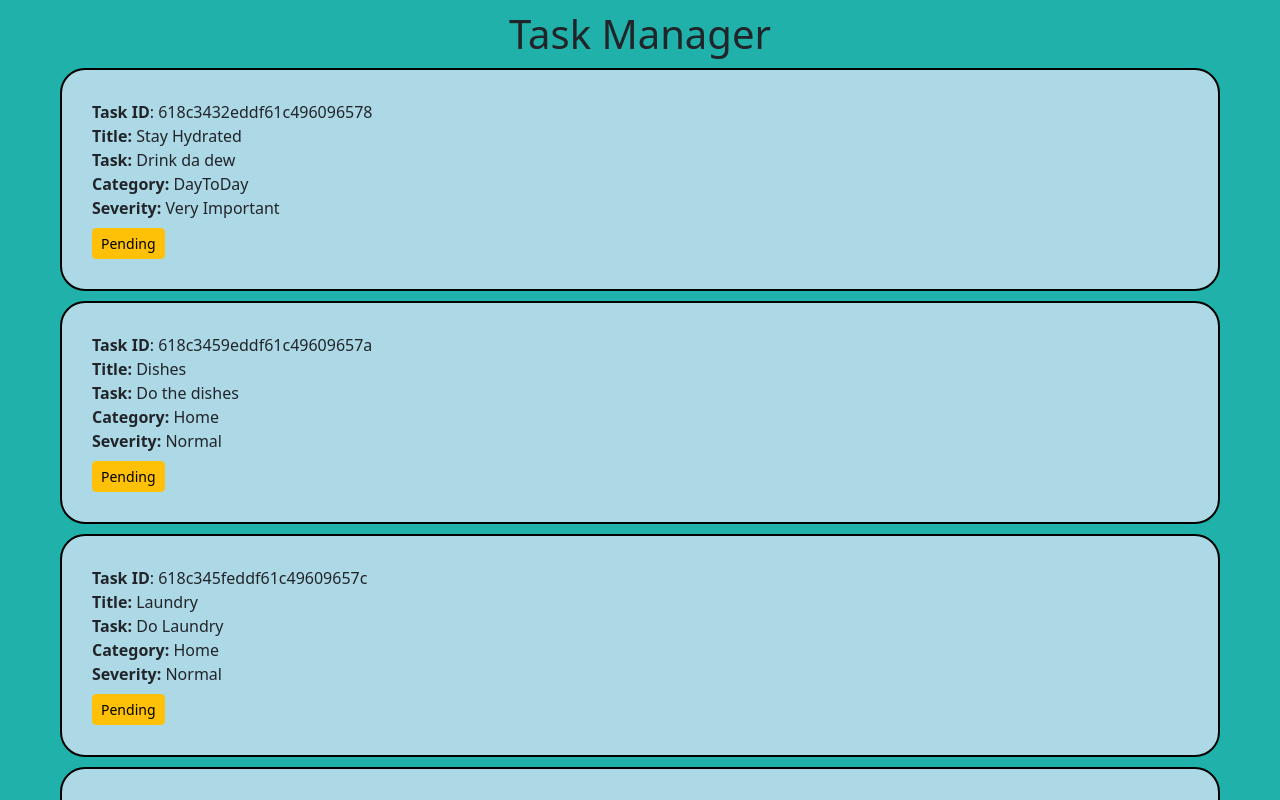
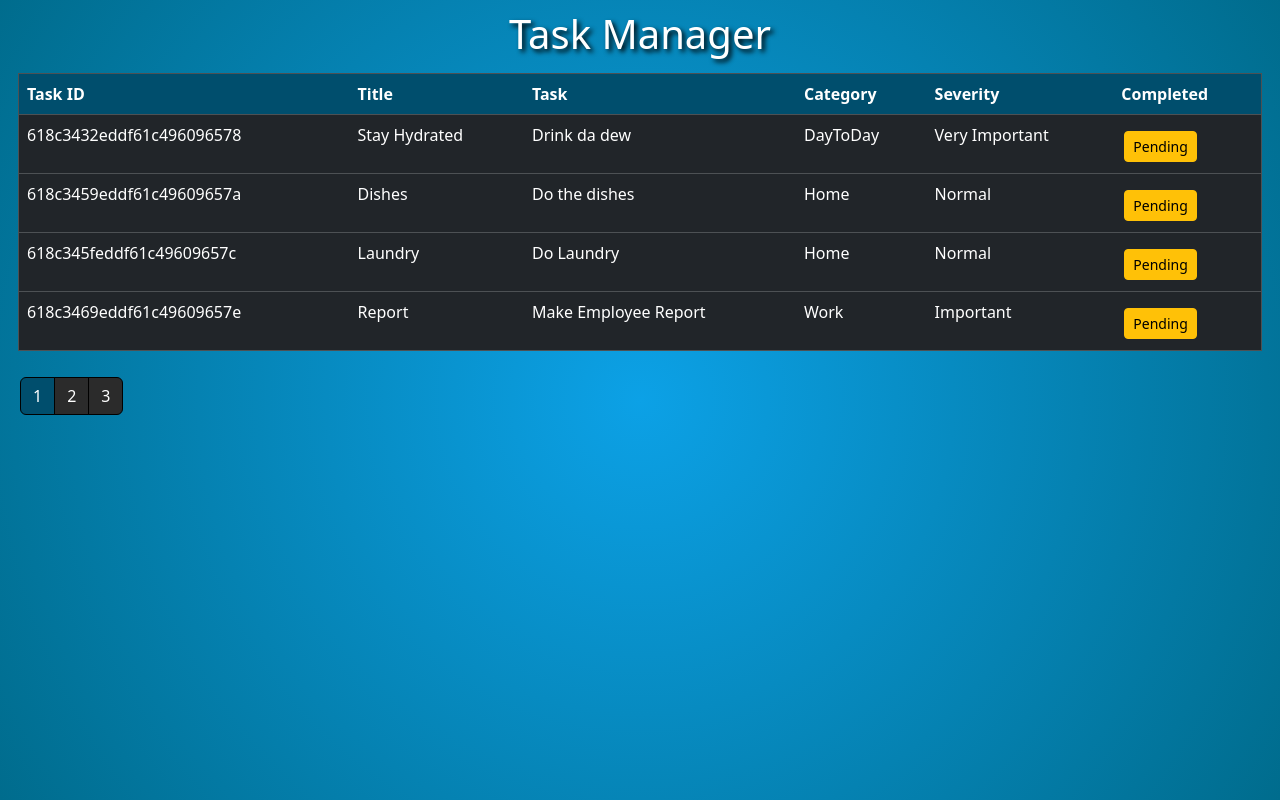
Before and after one commit to CamMikel91/JSP4-React_taskManager, a React (Create React App) app: page / in a window 1280 px wide. Shown: the top 800 px of the page. Built offline with nearby package versions, Linux system fonts and the light colour scheme.

Commit message:
Changed taskList to table format, added pagination and prop checking. JSP4 14-1 completed

```diff
--- a/package.json
+++ b/package.json
@@ -7,6 +7,8 @@
     "@testing-library/react": "^13.4.0",
     "@testing-library/user-event": "^13.5.0",
     "bootstrap": "^5.3.2",
+    "lodash": "^4.17.21",
+    "prop-types": "^15.8.1",
     "react": "^18.2.0",
     "react-dom": "^18.2.0",
     "react-scripts": "5.0.1",
--- a/src/App.css
+++ b/src/App.css
@@ -1,19 +1,12 @@
-.App {
-  background-color: lightseagreen;
+.taskManager {
+  background-color: rgb(0, 121, 143);
+  background-image: radial-gradient(
+    circle at 50%,
+    rgb(12, 161, 230),
+    rgb(0, 108, 141)
+  );
+  color: white;
   padding: 10px;
+  height: 100vh;
+  width: 100vw;
 }
-
-form {
-  background-color: rgb(58, 65, 71);
-  color: white;
-  border: 2px solid black;
-  border-radius: 10px;
-}
-
-li {
-  margin: 10px 50px 10px 50px;
-  padding: 30px;
-  background-color: lightblue;
-  border: 2px solid black;
-  border-radius: 25px;
-}
--- a/src/App.js
+++ b/src/App.js
@@ -1,6 +1,6 @@
 import React, { Component } from "react";
 import { getTasks } from "./fakeTaskService-1";
-import TaskList from "./components/common/taskList";
+import TaskList from "./components/taskList";
 import "./App.css";
 import "bootstrap/dist/css/bootstrap.css";
 
--- a/src/components/common/taskList.jsx
+++ /dev/null
@@ -1,29 +0,0 @@
-import React, { Component } from "react";
-import CompletedBtn from "./completedBtn";
-
-class TaskList extends Component {
-  render() {
-    return (
-      <div className="App">
-        <h1 className="text-center">Task Manager</h1>
-        <ul className="list-unstyled">
-          {this.props.tasks.map((task) => (
-            <li key={task._id}>
-              <strong>Task ID</strong>: {task._id} <br />
-              <strong>Title:</strong> {task.title} <br />
-              <strong>Task:</strong> {task.task} <br />
-              <strong>Category:</strong> {task.category} <br />
-              <strong>Severity:</strong> {task.severity.name} <br />
-              <CompletedBtn
-                completed={task.completed}
-                onClick={() => this.props.onCompleted(task)}
-              />
-            </li>
-          ))}
-        </ul>
-      </div>
-    );
-  }
-}
-
-export default TaskList;
--- /dev/null
+++ b/src/components/css/pagination.css
@@ -0,0 +1,24 @@
+nav {
+  margin: 10px;
+}
+
+.page-link {
+  color: white !important;
+  background-color: rgb(43, 43, 43) !important;
+  border: 1px solid black !important;
+}
+
+.page-link:active {
+  background-color: darkslategray !important;
+  color: white !important;
+}
+
+.page-item.active .page-link {
+  background-color: rgb(0, 78, 109) !important;
+  color: white !important;
+}
+
+.page-link:hover {
+  background-color: rgb(71, 71, 71) !important;
+  color: white !important;
+}
--- /dev/null
+++ b/src/components/css/taskList.css
@@ -0,0 +1,22 @@
+.table {
+  border: 1px solid black;
+}
+
+.btn {
+  margin: 3px;
+}
+
+.btn:hover {
+  background-color: rgb(71, 71, 71) !important;
+  color: white !important;
+}
+
+.table thead tr th {
+  background-color: rgb(0, 78, 109);
+  color: white;
+}
+
+h1 {
+  text-shadow: 3px 3px 5px black;
+  margin-bottom: 15px !important;
+}
--- /dev/null
+++ b/src/components/pagination.jsx
@@ -0,0 +1,37 @@
+import React from "react";
+import _ from "lodash";
+import PropTypes from "prop-types";
+import "./css/pagination.css";
+
+const Pagination = (props) => {
+  const { itemsCount, pageSize, currentPage, onPageChange } = props;
+  const pagesCount = Math.ceil(itemsCount / pageSize);
+
+  if (pagesCount === 1) return null;
+  const pages = _.range(1, pagesCount + 1);
+  return (
+    <nav>
+      <ul className="pagination">
+        {pages.map((page) => (
+          <li
+            key={page}
+            className={page === currentPage ? "page-item active" : "page-item"}
+          >
+            <button className="page-link" onClick={() => onPageChange(page)}>
+              {page}
+            </button>
+          </li>
+        ))}
+      </ul>
+    </nav>
+  );
+};
+
+Pagination.propTypes = {
+  itemsCount: PropTypes.number.isRequired,
+  pageSize: PropTypes.number.isRequired,
+  currentPage: PropTypes.number.isRequired,
+  onPageChange: PropTypes.func.isRequired,
+};
+
+export default Pagination;
--- /dev/null
+++ b/src/components/taskList.jsx
@@ -0,0 +1,76 @@
+import React, { Component } from "react";
+import CompletedBtn from "./common/completedBtn";
+import Pagination from "./pagination";
+import { paginate } from "../utils/paginate";
+import "./css/taskList.css";
+
+class TaskList extends Component {
+  state = {
+    pageSize: 4,
+    currentPage: 1,
+  };
+
+  handlePageChange = (page) => {
+    this.setState({ currentPage: page });
+  };
+
+  render() {
+    const { pageSize, currentPage } = this.state;
+
+    const tasks = paginate(this.props.tasks, currentPage, pageSize);
+
+    if (tasks.length === 0)
+      return (
+        <div className="taskManager">
+          <h1 className="text-center">Task Manager</h1>
+          <p className="text-center">No tasks found.</p>
+        </div>
+      );
+
+    return (
+      <div className="taskManager">
+        <h1 className="text-center">Task Manager</h1>
+
+        <div className="table-responsive px-2">
+          <table className="table table-dark table-hover">
+            <thead>
+              <tr>
+                <th>Task ID</th>
+                <th>Title</th>
+                <th>Task</th>
+                <th>Category</th>
+                <th>Severity</th>
+                <th>Completed</th>
+              </tr>
+            </thead>
+            <tbody>
+              {tasks.map((task) => (
+                <tr key={task._id}>
+                  <td>{task._id}</td>
+                  <td>{task.title}</td>
+                  <td>{task.task}</td>
+                  <td>{task.category}</td>
+                  <td>{task.severity.name}</td>
+                  <td>
+                    <CompletedBtn
+                      completed={task.completed}
+                      onClick={() => this.props.onCompleted(task)}
+                    />
+                  </td>
+                </tr>
+              ))}
+            </tbody>
+          </table>
+        </div>
+        <Pagination
+          itemsCount={this.props.tasks.length}
+          pageSize={pageSize}
+          onPageChange={this.handlePageChange}
+          currentPage={currentPage}
+        />
+      </div>
+    );
+  }
+}
+
+export default TaskList;
--- a/src/fakeTaskService-1.js
+++ b/src/fakeTaskService-1.js
@@ -39,6 +39,46 @@ const tasks = [
     severity: { _id: "61b017eb0cce782d386e7371", name: "Very Important" },
     completed: false,
   },
+  {
+    _id: "618c3474eddf61c496096581",
+    title: "Test",
+    task: "Test",
+    category: "Home",
+    severity: { _id: "61b017eb0cce782d386e7371", name: "Very Important" },
+    completed: false,
+  },
+  {
+    _id: "618c3474eddf61c496096582",
+    title: "Test",
+    task: "Test",
+    category: "Home",
+    severity: { _id: "61b017eb0cce782d386e7371", name: "Very Important" },
+    completed: false,
+  },
+  {
+    _id: "618c3474eddf61c496096583",
+    title: "Test",
+    task: "Test",
+    category: "Home",
+    severity: { _id: "61b017eb0cce782d386e7371", name: "Very Important" },
+    completed: false,
+  },
+  {
+    _id: "618c3474eddf61c496096584",
+    title: "Test",
+    task: "Test",
+    category: "Home",
+    severity: { _id: "61b017eb0cce782d386e7371", name: "Very Important" },
+    completed: false,
+  },
+  {
+    _id: "618c3474eddf61c496096585",
+    title: "Test",
+    task: "Test",
+    category: "Home",
+    severity: { _id: "61b017eb0cce782d386e7371", name: "Very Important" },
+    completed: false,
+  },
 ];
 
 export function getTasks() {
--- /dev/null
+++ b/src/utils/paginate.js
@@ -0,0 +1,6 @@
+import _ from "lodash";
+
+export function paginate(items, pageNumber, pageSize) {
+  const startIndex = (pageNumber - 1) * pageSize;
+  return _(items).slice(startIndex).take(pageSize).value();
+}
```
Also changed, not shown: 1 other file (tests, documents, lock files or other folders).
